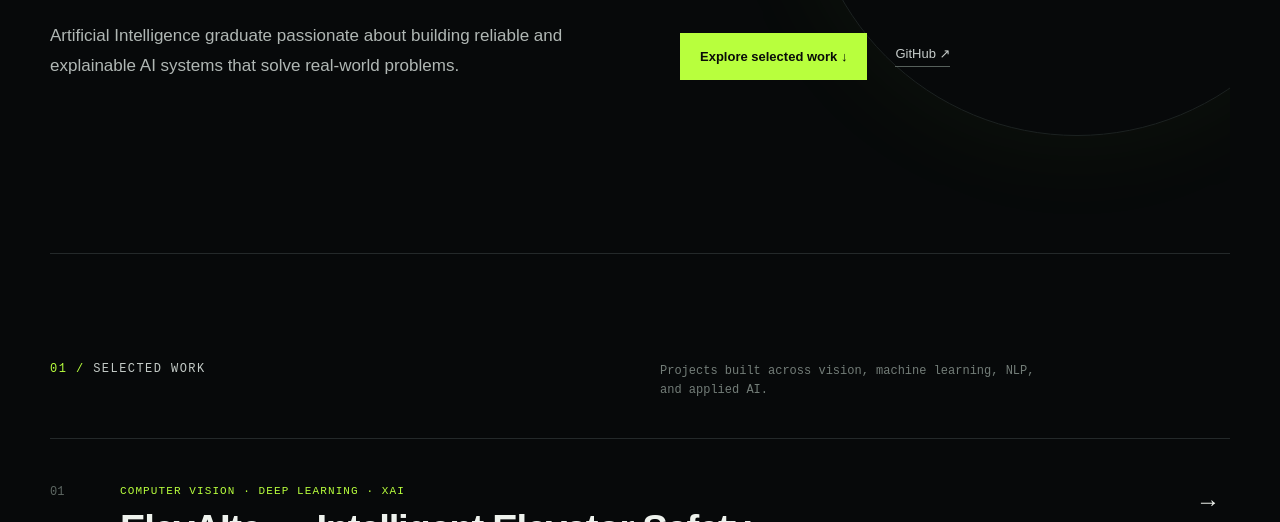
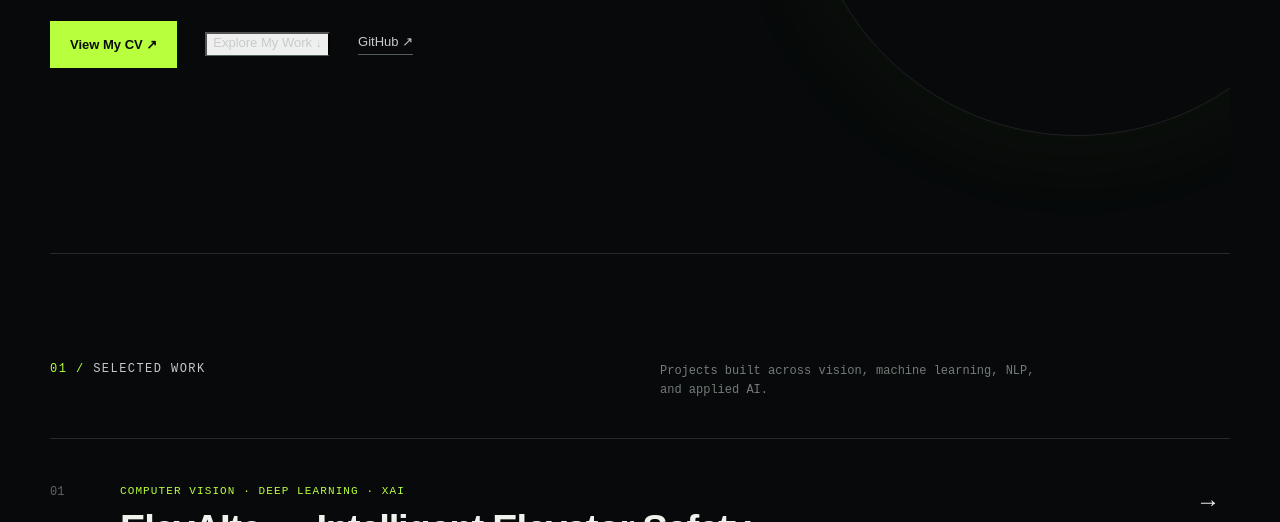
Before and after one commit to BalsamAlahmari/BalsamAlahmari.github.io, a plain HTML site: page index.html in a window 1280 px wide. Shown: the part 578-1100 px from the top of the page. Drawn offline with Linux system fonts and the light colour scheme.

Commit message:
Update index.html

```diff
--- a/index.html
+++ b/index.html
@@ -22,7 +22,23 @@
       <div class="signal"><i></i> Available for AI opportunities</div>
       <p class="eyebrow">AI &amp; ML ENGINEER — SAUDI ARABIA</p>
       <h1>I build AI systems that <em>see, understand,</em> and act.</h1>
-      <div class="heroBottom"><p>Artificial Intelligence graduate passionate about building reliable and explainable AI systems that solve real-world problems.</p><div class="heroActions"><button class="primaryBtn" data-scroll="work">Explore selected work ↓</button><a class="textLink" href="https://github.com/BalsamAlahmari" target="_blank" rel="noreferrer">GitHub ↗︎</a></div></div>
+      <div class="heroActions">
+
+    <a class="primaryBtn" href="Balsam_Alahmari_CV.pdf" target="_blank">
+        View My CV ↗
+    </a>
+
+    <button class="textLink" data-scroll="work">
+        Explore My Work ↓
+    </button>
+
+    <a class="textLink"
+       href="https://github.com/BalsamAlahmari"
+       target="_blank" rel="noreferrer">
+        GitHub ↗︎
+    </a>
+
+</div>
     </section>
     <section class="section shell" id="work">
       <header class="sectionHeader"><div><span>01 /</span> SELECTED WORK</div><p>Projects built across vision, machine learning, NLP, and applied AI.</p></header>
```
